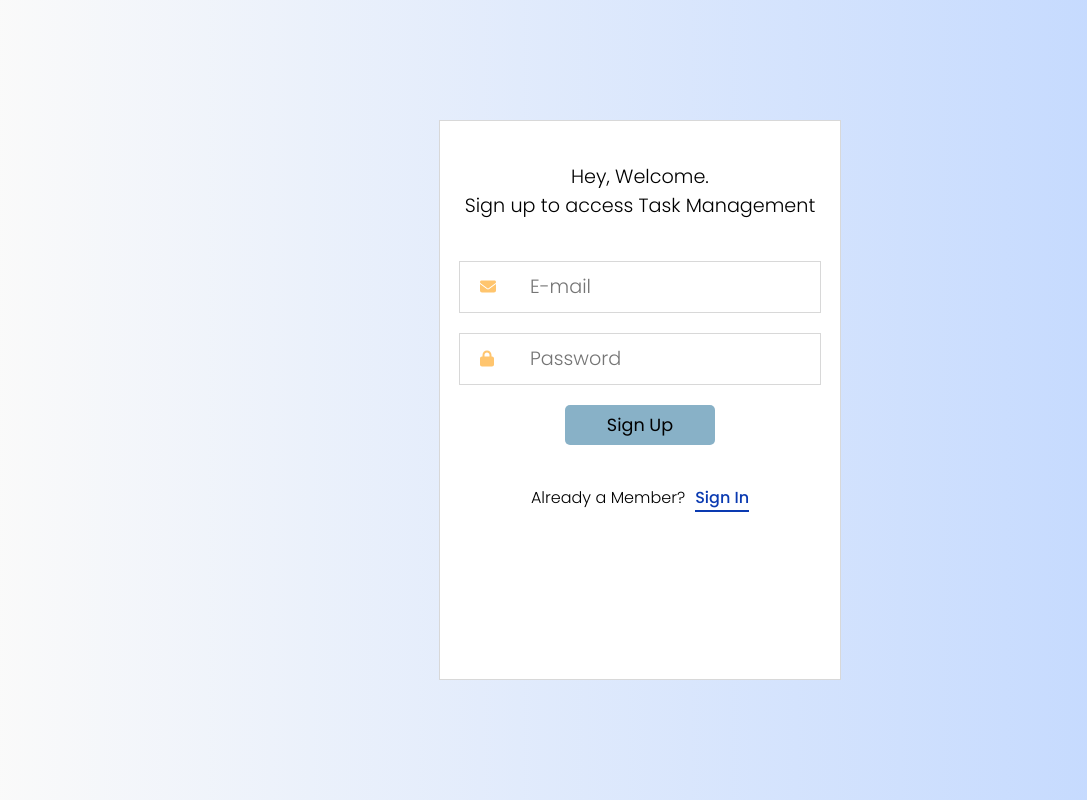
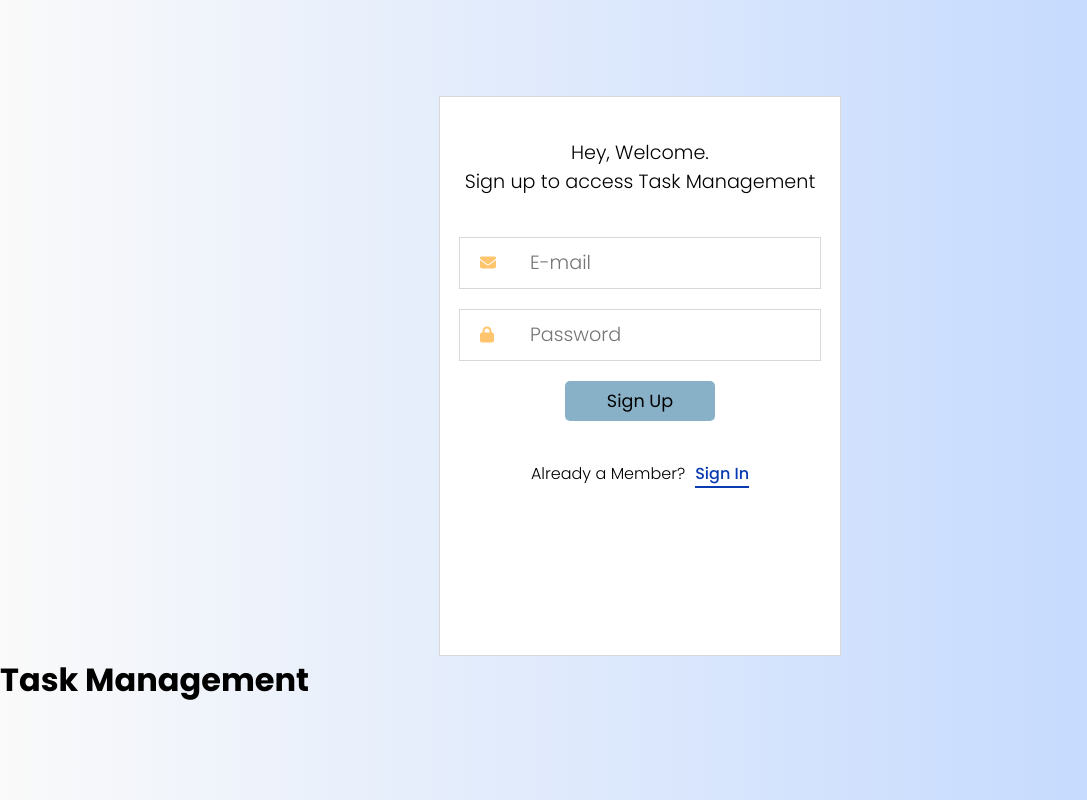
Before and after one commit to Tomohiro-Akinaga/TaskManagement-App-React.js, a React (Create React App) app: page / in a window 1280 px wide. Shown: the whole page, without its empty margins (0-1087 px from the left). Built offline with nearby package versions, Linux system fonts and the light colour scheme.

Commit message:
success giving parent state to child as props

```diff
--- a/src/App.jsx
+++ b/src/App.jsx
@@ -1,11 +1,17 @@
+import { useState } from "react";
 import SignUp from "./components/SignUp/SignUp.jsx";
+import Header from "./components/Header/Header.jsx";
 import AppStyle from "./App.module.scss";
 
 function App() {
-
+    const [member, setMember] = useState(false);
+    const handleClick = () => {
+        setMember(true);
+    }
     return (
         <div className={AppStyle.container}>
-            <SignUp />
+            { !member && <SignUp onClick={handleClick}/>}
+            <Header />
         </div>
     )
 }
--- /dev/null
+++ b/src/components/Header/Header.jsx
@@ -0,0 +1,5 @@
+export default function Header() {
+    return (
+        <h1>Task Management</h1>
+    )
+}
--- a/src/components/SignUp/SignUp.jsx
+++ b/src/components/SignUp/SignUp.jsx
@@ -22,8 +22,9 @@ const auth = getAuth(app);
 //         // ..
 //     });
 
-export default function SignUp() {
+export default function SignUp(props) {
     const [signUp, setSignUp] = useState(true);
+
     return (
         <div className={SignUpStyle.container}>
             <p className={SignUpStyle.welcomeMessage}>
@@ -55,7 +56,7 @@ export default function SignUp() {
                         placeholder="Password"
                     />
                 </div>
-                <button type="submit" className={SignUpStyle.signUp}>
+                <button type="submit" className={SignUpStyle.signUp} onClick={props.onClick}>
                     {signUp ? `Sign Up` : `Sign In`}
                 </button>
                 <div className={SignUpStyle.signInContainer}>
```
Also changed, not shown: src/components/SIgnUp-InputItem/Email.jsx (deleted, +0 -12 lines).
